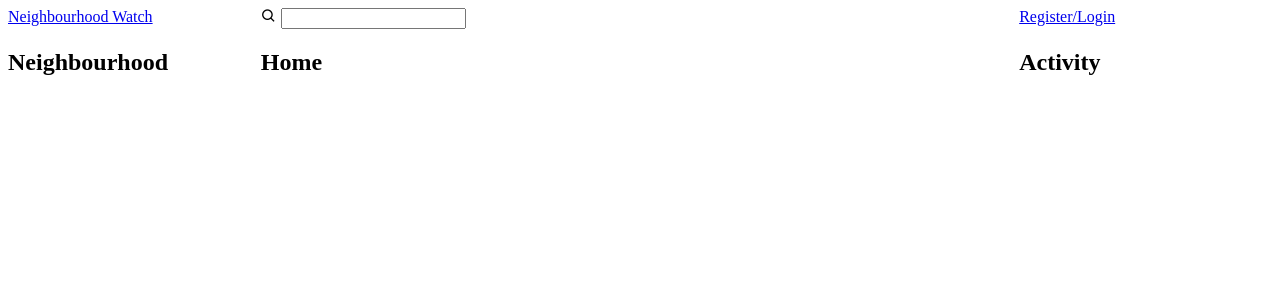
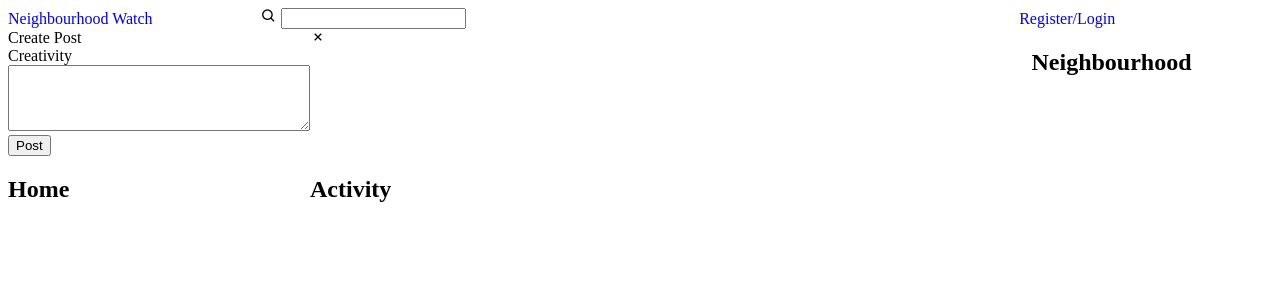
Before and after one commit to LemmyMwaura/Neighbourhood_Watch, a Django app: page / in a window 1280 px wide. Shown: the top 300 px of the page. Run offline with Django 4.2, Linux system fonts and the light colour scheme; data that the repository does not hold is empty.

Commit message:
Implemented delete and edit crud operations

```diff
--- a/base/templates/base/home.html
+++ b/base/templates/base/home.html
@@ -8,13 +8,26 @@
 {% block content %}
     <div class="container">
         <div class="home-wrapper">
+            <form class="rating-form modal" action="{% url 'create-post' %}" method="POST">
+                {% csrf_token %}
+                <div class="title">Create Post</div>
+                <div class="form-group">
+                    <label for="id_creativity" class="form-label">Creativity</label>
+                    {{ form.message }}
+                </div>
+                <input type="submit" class="btn submit-newpost-btn" value="Post">
+            </form>
+            <div class="overlay">
+                <i class='bx bx-x overlay-tooltip'></i>
+            </div>
+
             <section class="neighbourhoods">
                 <h1>Neighbourhood</h1>
                 <div class="all-hoods">
                     {% for neighbourhood in neighbourhoods %}
                     <div class="neighbourhood-wrapper">
-                        <h1>{{ neighbourhood.name }}</h1>
-                        <h3>{{ neighbourhood.location }}</h3>
+                        <h6>{{ neighbourhood.name }}</h6>
+                        <!-- <h6>{{ neighbourhood.location }}</h6> -->
                     </div>
                     {% endfor %}
                 </div>
@@ -22,9 +35,11 @@
             <section class="home">
                 <h1>Home</h1>
                 {% for post in posts %}
-                <div class="post-wrapper">
-
-                </div>
+                    <div class="post-wrapper">
+                        <h6>{{ post.message }}</h6>
+                        <a href="{% url 'update-post' post.id %}">Edit</a>
+                        <a href="{% url 'delete-post' post.id %}">Delete</a>
+                    </div>
                 {% endfor %}
             </section>
             <section class="activity">
--- a/base/urls.py
+++ b/base/urls.py
@@ -3,6 +3,9 @@
 
 urlpatterns = [
     path('', views.home, name='home'),
+    path('create_post/', views.create_post, name='create-post'),
+    path('update_post/<str:pk>', views.update_post, name='update-post'),
+    path('delete_post/<str:pk>', views.delete_post, name='delete-post'),
 
     path('login/', views.login_user, name='login'),
     path('logout/', views.logout_user, name='logout'),
--- a/base/views.py
+++ b/base/views.py
@@ -1,5 +1,5 @@
 from django.shortcuts import render, redirect
-from base.forms import UserRegistrationForm
+from base.forms import PostForm, UserRegistrationForm
 from base.models import Neighbourhood, Post, Profile, Business
 from django.contrib.auth.models import User
 from django.contrib.auth import authenticate, login, logout
@@ -9,15 +9,16 @@
 
 # Create your views here.
 def home(request):
+    neighbourhoods = Neighbourhood.objects.all()
     q = request.GET.get('q') if request.GET.get('q') != None else ''
     posts = Post.objects.filter(
         Q(user__user_profile__username__icontains = q) |
         Q(hood__name__icontains = q) |
         Q(message__icontains = q)
     )
-    neighbourhoods = Neighbourhood.objects.all()
+    form = PostForm
 
-    context = {"neighbourhoods":neighbourhoods, "posts":posts}
+    context = {"neighbourhoods":neighbourhoods, "posts":posts, "form":form}
     return render(request,'base/home.html',context)
 
 def login_user(request):
@@ -64,7 +65,7 @@
             else:
                 messages.error(request, 'An error occured during registration, Try again')
     except Exception as e:
-        messages.error(request, 'Something went wrong. Probably a connection issue, Try again!')
+        messages.error(request, 'Something went wrong. Probably a connection issue, Try again!', e)
 
     context={"page":page, "form":form}
     return render(request, 'base/login_register.html', context)
@@ -73,7 +74,62 @@
     logout(request)
     return redirect('home')
 
+@login_required(login_url='login')
+def create_post(request):
+    current_user_profile = Profile.objects.get(id=request.user.id)
+
+    if request.method == 'POST':
+        try:
+            form = PostForm(request.POST)
+            print(request.POST)
+            if form.is_valid():
+                post = form.save(commit=False)
+                post.user_id = current_user_profile.id
+                post.hood_id = current_user_profile.users_neighbourhood.id
+                post.save()
+                messages.success(request, 'Your post was created')
+                return redirect('home')
+            else:
+                messages.error(request, 'Something went wrong')
+        except Exception as e:
+            messages.error(request, 'Error')
+
+@login_required(login_url='login')
+def delete_post(request, pk):
+    post = Post.objects.get(id=pk)
+
+    if request.method == 'POST':
+        try:
+            post.delete()
+            messages.success(request, 'Post was deleted')
+            return redirect('home')
+        except Exception:
+            messages.error(request, 'Could not delete post, Try again')
+
+    context = {"obj":post}
+    return render(request, 'base/delete.html', context)
+
+@login_required(login_url='login')
+def update_post(request,pk):
+    post = Post.objects.get(id=pk)
+    form = PostForm(instance=post)
+
+    if request.method == 'POST':
+        try:
+            form = PostForm(request.POST, instance=post)
+            print(request.POST)
+            if form.is_valid():
+                form.save()
+                messages.success(request, 'Your post was edited')
+                return redirect('home')
+            else:
+                messages.error(request, 'Something went wrong')
+        except Exception as e:
+            messages.error(request, 'Error')
+
+@login_required(login_url='login')
 def profile(request,pk):
+    profile = Profile.objects.get(id=pk)
 
-    context={}
+    context={"profile":profile}
     return render(request, 'base/profile', context)
--- a/static/styles/main.css
+++ b/static/styles/main.css
@@ -1,4 +1,9 @@
+a{
+    text-decoration: none;
+}
+
 nav{
     display: grid;
     grid-template-columns: 1fr 3fr 1fr;
+    align-items: center;
 }
```
Also changed, not shown: base/templates/base/delete.html (added, +15 -0 lines).
